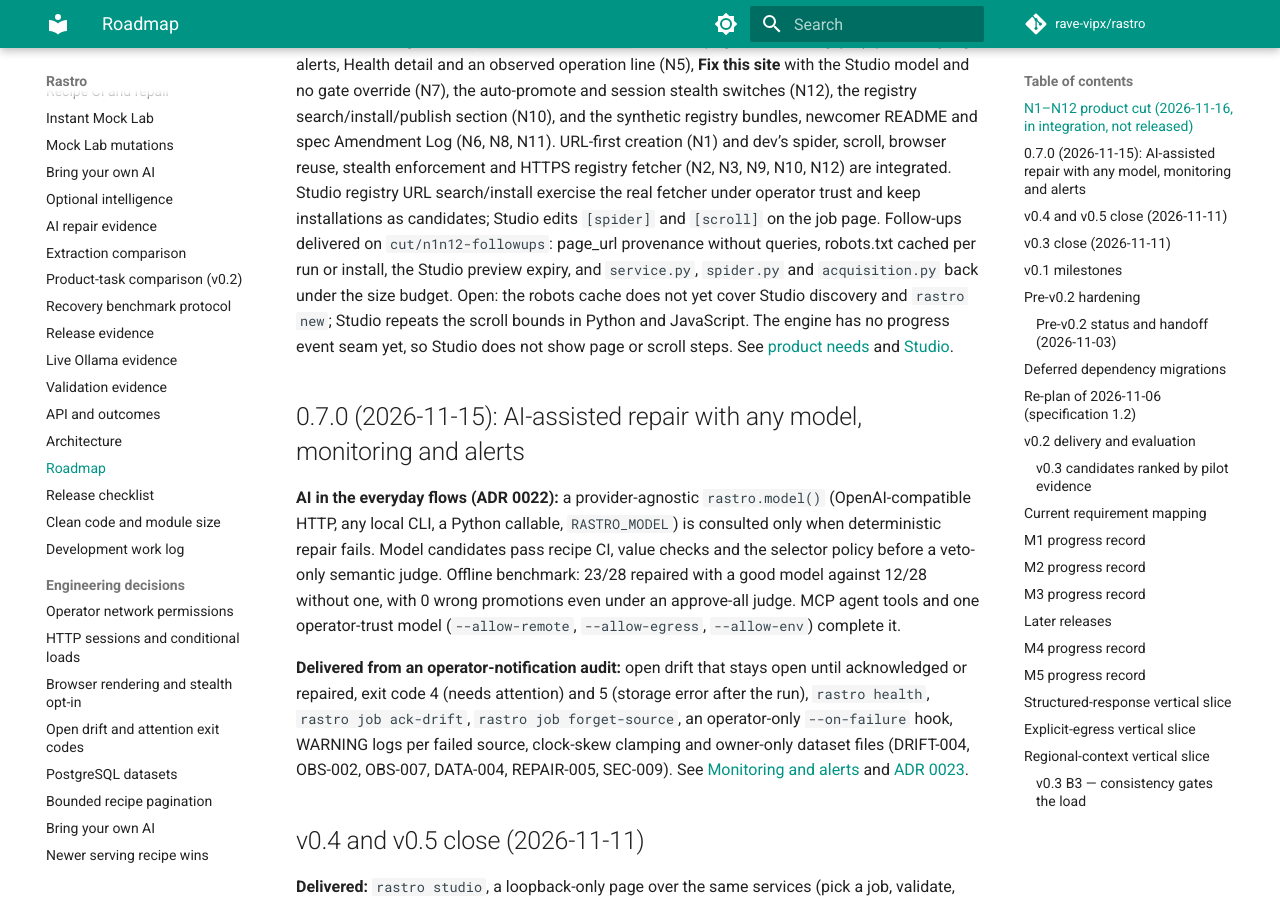
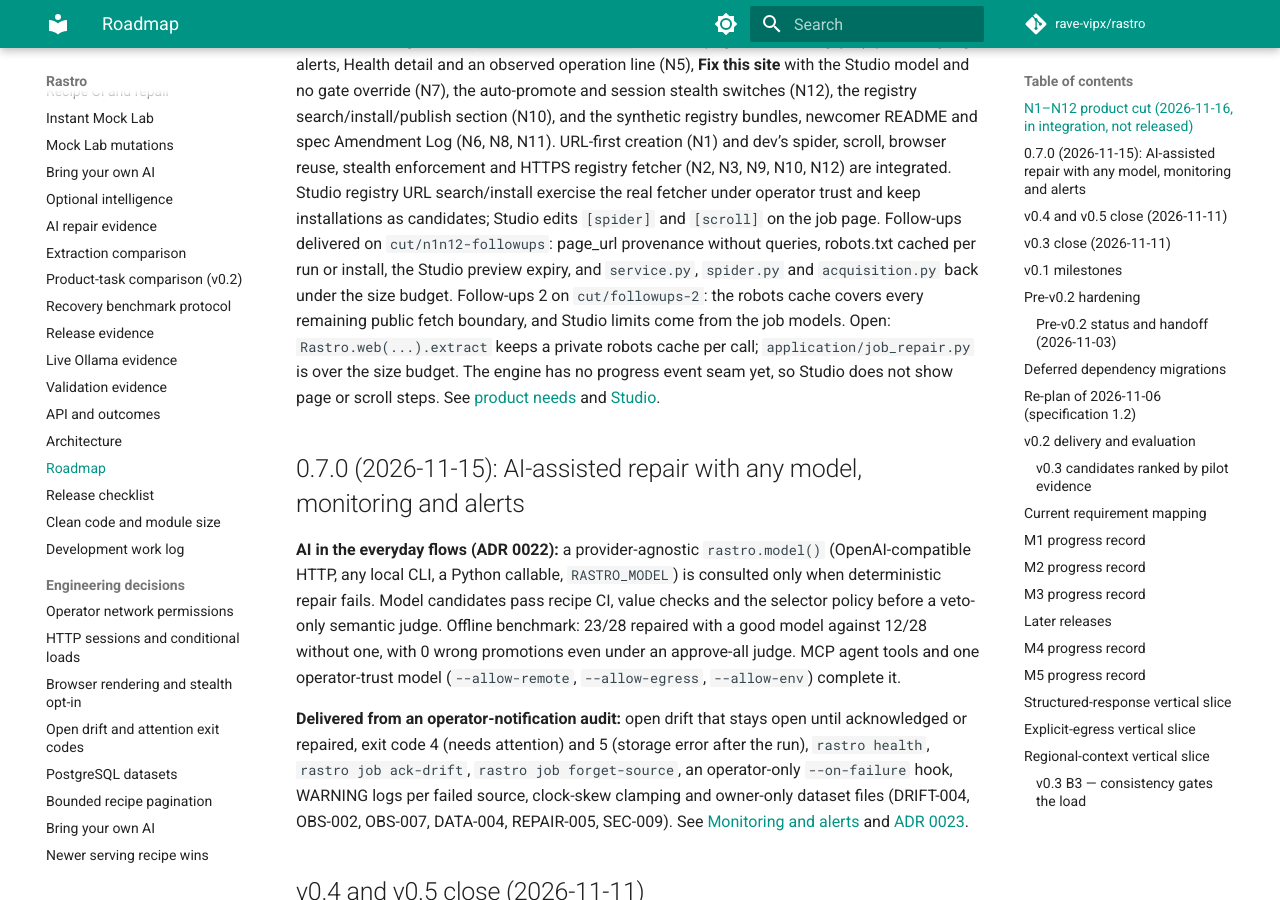
Before and after one commit to rave-vipx/rastro, an MkDocs documentation site: the page built from docs/roadmap.md, in a window 1280 px wide and 900 px high, scrolled down 567 px. Built offline with MkDocs 1.6.1 and Material for MkDocs 9.7.7, drawn with Linux system fonts in a browser that asks for light colours; comment, search, counter and statistics services are not loaded.

Commit message:
docs: changelog and roadmap for follow-ups 2 (N1, N3, N4, N9, N10)
Co-Authored-By: Claude Opus 5.5 <noreply@anthropic.com>

```diff
--- a/docs/roadmap.md
+++ b/docs/roadmap.md
@@ -6,7 +6,7 @@ v0.1 remains the reference release. It is complete: `0.1.0rc1` is its release ca
 
 ## N1–N12 product cut (2026-11-16, in integration, not released)
 
-**Studio half integrated on `cut/studio-product`:** next-link pagination setting (N4), plain-language alerts, Health detail and an observed operation line (N5), **Fix this site** with the Studio model and no gate override (N7), the auto-promote and session stealth switches (N12), the registry search/install/publish section (N10), and the synthetic registry bundles, newcomer README and spec Amendment Log (N6, N8, N11). URL-first creation (N1) and dev’s spider, scroll, browser reuse, stealth enforcement and HTTPS registry fetcher (N2, N3, N9, N10, N12) are integrated. Studio registry URL search/install exercise the real fetcher under operator trust and keep installations as candidates; Studio edits `[spider]` and `[scroll]` on the job page. Follow-ups delivered on `cut/n1n12-followups`: page_url provenance without queries, robots.txt cached per run or install, the Studio preview expiry, and `service.py`, `spider.py` and `acquisition.py` back under the size budget. Open: the robots cache does not yet cover Studio discovery and `rastro new`; Studio repeats the scroll bounds in Python and JavaScript. The engine has no progress event seam yet, so Studio does not show page or scroll steps. See [product needs](product-needs.md) and [Studio](studio.md).
+**Studio half integrated on `cut/studio-product`:** next-link pagination setting (N4), plain-language alerts, Health detail and an observed operation line (N5), **Fix this site** with the Studio model and no gate override (N7), the auto-promote and session stealth switches (N12), the registry search/install/publish section (N10), and the synthetic registry bundles, newcomer README and spec Amendment Log (N6, N8, N11). URL-first creation (N1) and dev’s spider, scroll, browser reuse, stealth enforcement and HTTPS registry fetcher (N2, N3, N9, N10, N12) are integrated. Studio registry URL search/install exercise the real fetcher under operator trust and keep installations as candidates; Studio edits `[spider]` and `[scroll]` on the job page. Follow-ups delivered on `cut/n1n12-followups`: page_url provenance without queries, robots.txt cached per run or install, the Studio preview expiry, and `service.py`, `spider.py` and `acquisition.py` back under the size budget. Follow-ups 2 on `cut/followups-2`: the robots cache covers every remaining public fetch boundary, and Studio limits come from the job models. Open: `Rastro.web(...).extract` keeps a private robots cache per call; `application/job_repair.py` is over the size budget. The engine has no progress event seam yet, so Studio does not show page or scroll steps. See [product needs](product-needs.md) and [Studio](studio.md).
 
 ## 0.7.0 (2026-11-15): AI-assisted repair with any model, monitoring and alerts
 
```
Also changed, not shown: CHANGELOG.md (+2 -1 lines).
